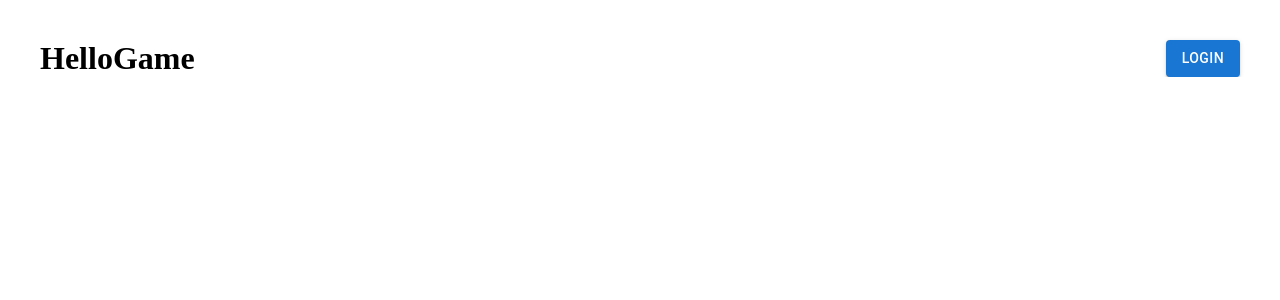
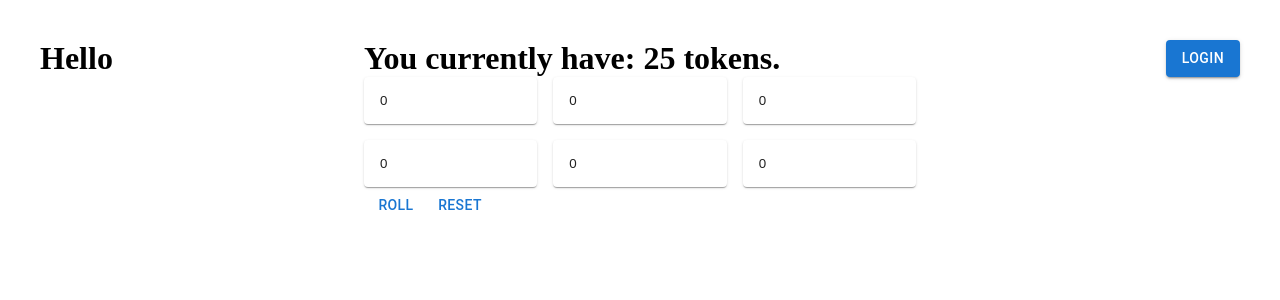
Before and after one commit to ttn729/hacklahoma2023, a Next.js app: page /game in a window 1280 px wide. Shown: the top 300 px of the page. Built offline with nearby package versions, Linux system fonts and the light colour scheme; no server answers.

Commit message:
Resolve merge conflict

```diff
--- a/pages/game.js
+++ b/pages/game.js
@@ -1,8 +1,75 @@
-
+import React from "react";
+import Grid2 from "@mui/material/Unstable_Grid2";
+import { Container, Button } from "@mui/material/";
+import Gamecard from "../components/Gamecard";
 
 export default function Game() {
+  const [counters, setCounters] = React.useState([0, 0, 0, 0, 0, 0]);
+  const [tokens, setTokens] = React.useState(25);
 
-    return (
-        <h1>Game</h1>
-    )
+  const onClickRoll = () => {
+
+    let sum = counters.reduce(function(a, b){
+        return a + b;
+      });
+    console.log(sum);
+  };
+
+  const onClickReset = () => {
+    setCounters([0, 0, 0, 0, 0, 0]);
+  }
+
+  return (
+    <Container maxWidth="sm">
+        <h1>You currently have: {tokens} tokens.</h1>
+      <Grid2 container spacing={2}>
+        <Grid2 xs={4}>
+          <Gamecard
+            index={0}
+            counters={counters}
+            setCounters={setCounters}
+          ></Gamecard>
+        </Grid2>
+        <Grid2 xs={4}>
+          <Gamecard
+            index={1}
+            counters={counters}
+            setCounters={setCounters}
+          ></Gamecard>
+        </Grid2>
+        <Grid2 xs={4}>
+          <Gamecard
+            index={2}
+            counters={counters}
+            setCounters={setCounters}
+          ></Gamecard>
+        </Grid2>
+        <Grid2 xs={4}>
+          <Gamecard
+            index={3}
+            counters={counters}
+            setCounters={setCounters}
+          ></Gamecard>
+        </Grid2>
+        <Grid2 xs={4}>
+          <Gamecard
+            index={4}
+            counters={counters}
+            setCounters={setCounters}
+          ></Gamecard>
+        </Grid2>
+        <Grid2 xs={4}>
+          <Gamecard
+            index={5}
+            counters={counters}
+            setCounters={setCounters}
+          ></Gamecard>
+        </Grid2>
+      </Grid2>
+
+      <Button onClick={onClickRoll}>Roll</Button>
+      <Button onClick={onClickReset}>Reset</Button>
+
+    </Container>
+  );
 }
```
